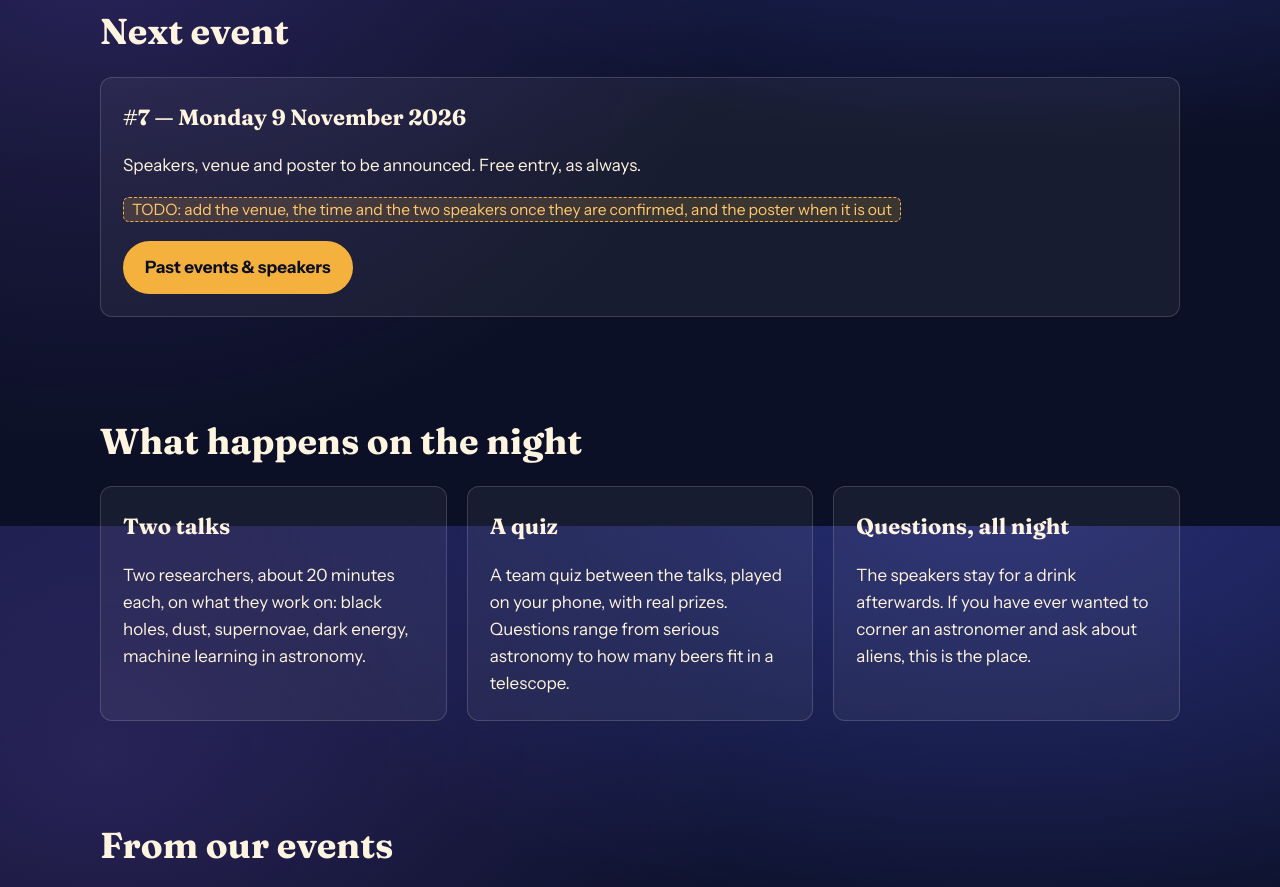
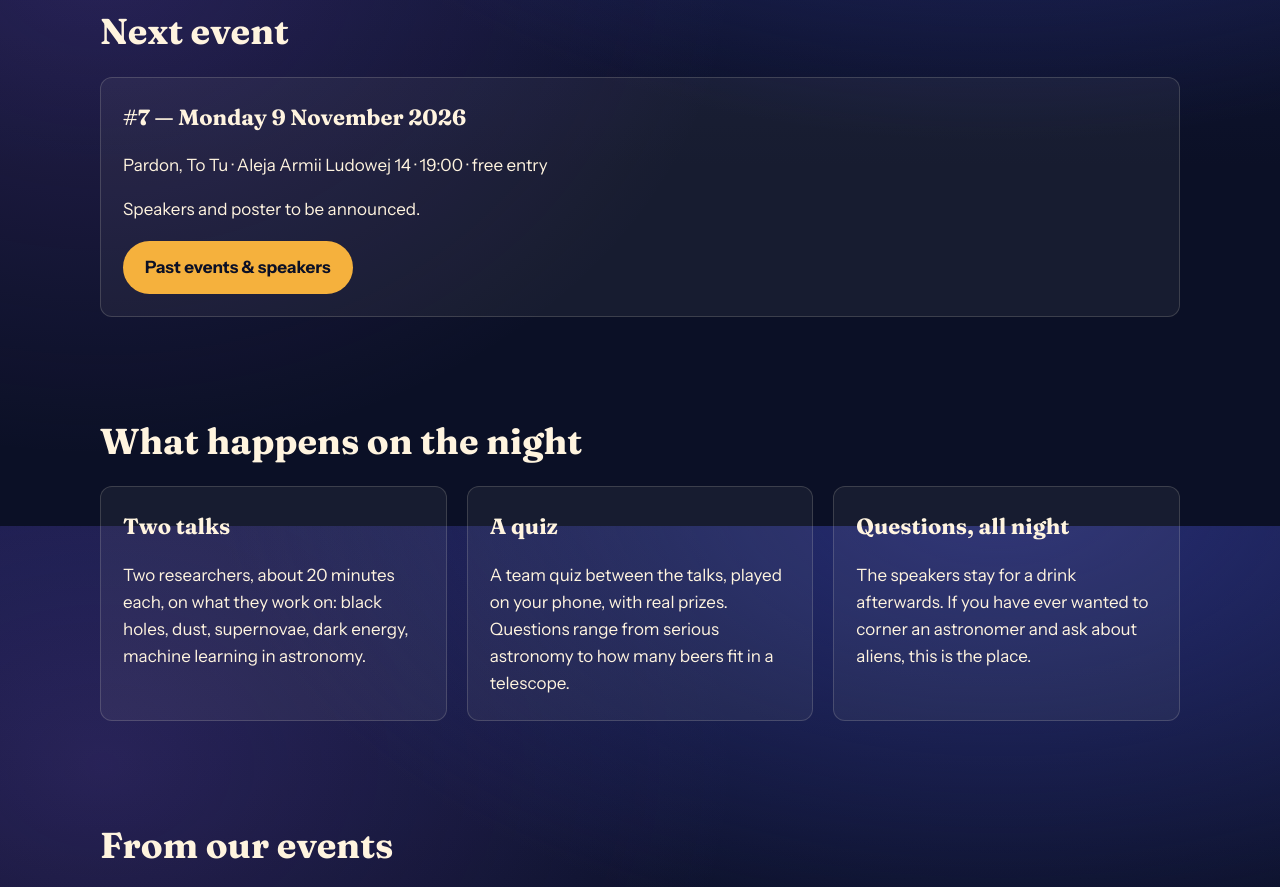
Before and after one commit to ghisoni9/aot-warsaw, a plain HTML site: page index.html in a window 1280 px wide. Shown: the part 1074-1961 px from the top of the page. Drawn offline with Linux system fonts and the light colour scheme.

Commit message:
Home: venue and time for event #7

```diff
--- a/index.html
+++ b/index.html
@@ -57,8 +57,8 @@
     <h2>Next event</h2>
     <div class="card">
       <h3>#7 — Monday 9 November 2026</h3>
-      <p class="meta">Speakers, venue and poster to be announced. Free entry, as always.</p>
-      <p><span class="todo">TODO: add the venue, the time and the two speakers once they are confirmed, and the poster when it is out</span></p>
+      <p class="meta">Pardon, To Tu · Aleja Armii Ludowej 14 · 19:00 · free entry</p>
+      <p>Speakers and poster to be announced.</p>
       <p><a class="btn" href="events.html">Past events &amp; speakers</a></p>
     </div>
   </section>
```
